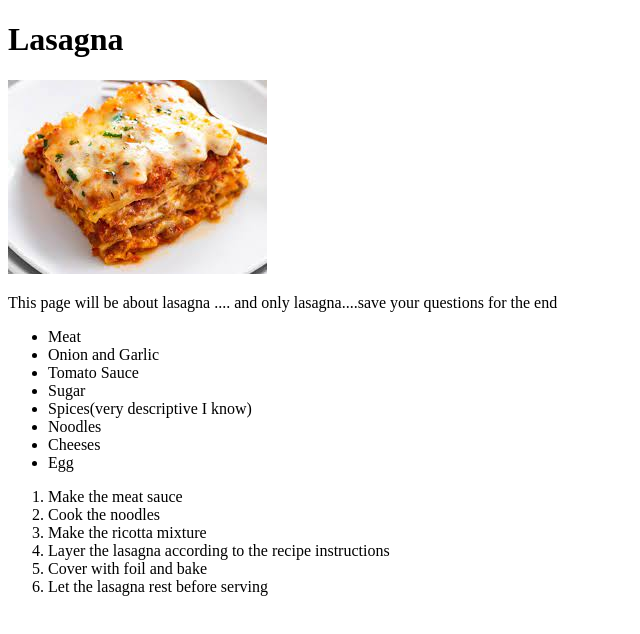
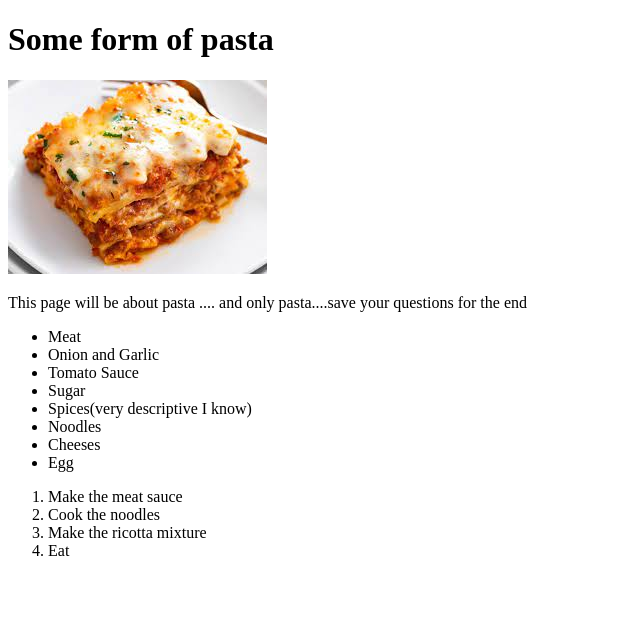
Before and after one commit to rbaci99/odin-recipes, a plain HTML site: page recipes/recipe3.html in a window 1280 px wide. Shown: the whole page, without its empty margins (0-640 px from the left). Drawn offline with Linux system fonts and the light colour scheme.

Commit message:
Added Multiple Recipe pages

```diff
--- a/recipes/recipe3.html
+++ b/recipes/recipe3.html
@@ -7,9 +7,9 @@
     <title>Lasagna</title>
 </head>
 <body>
-    <h1>Lasagna</h1>
+    <h1>Some form of pasta</h1>
     <img src="./lasagna.jpeg" alt="Image of Lasagna">
-    <p>This page will be about lasagna .... and only lasagna....save your questions for the end</p>
+    <p>This page will be about pasta .... and only pasta....save your questions for the end</p>
     <ul>
         <li>Meat</li>
         <li>Onion and Garlic</li>
@@ -24,9 +24,7 @@
 <li>Make the meat sauce</li>
 <li>Cook the noodles</li>
 <li>Make the ricotta mixture</li>
-<li>Layer the lasagna according to the recipe instructions</li>
-<li>Cover with foil and bake</li>
-<li>Let the lasagna rest before serving</li>
+<li>Eat</li>
     </ol>
 </body>
 </html>
```
Also changed, not shown: index.html (+2 -2 lines).
